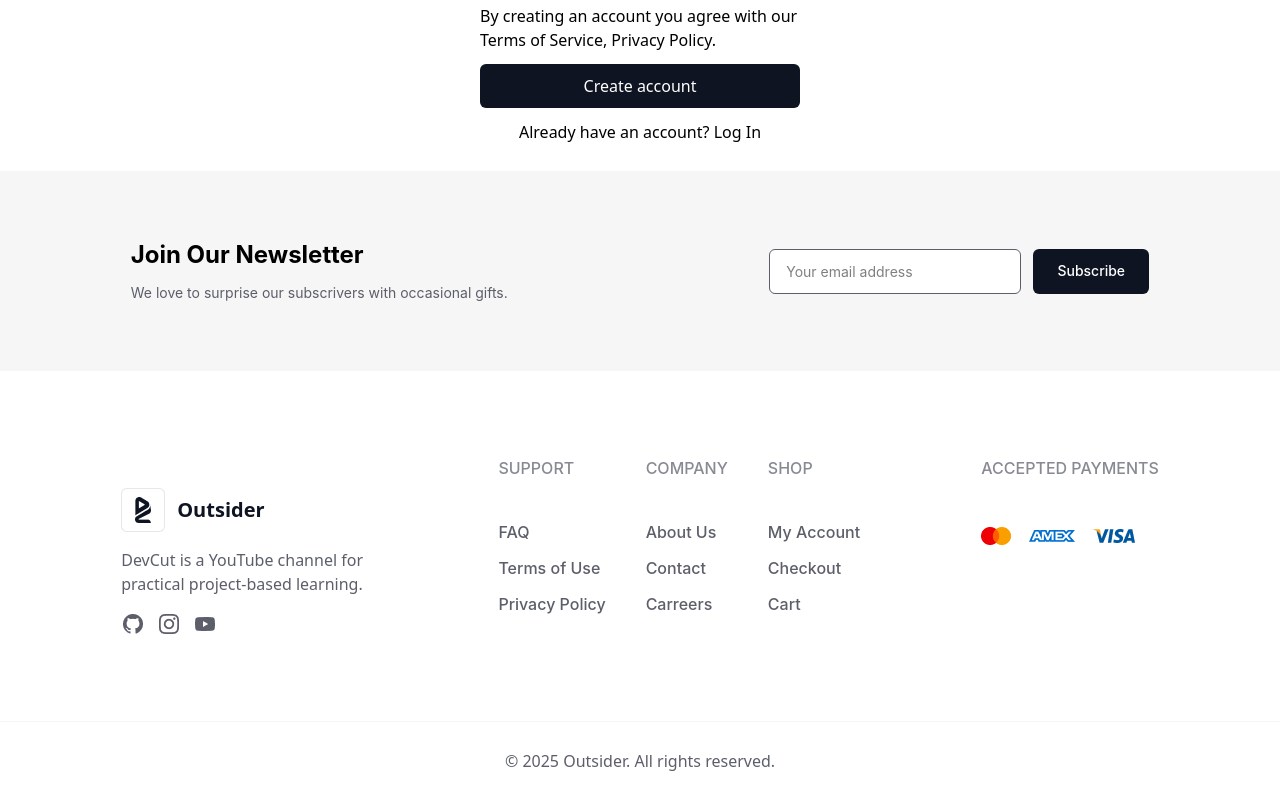
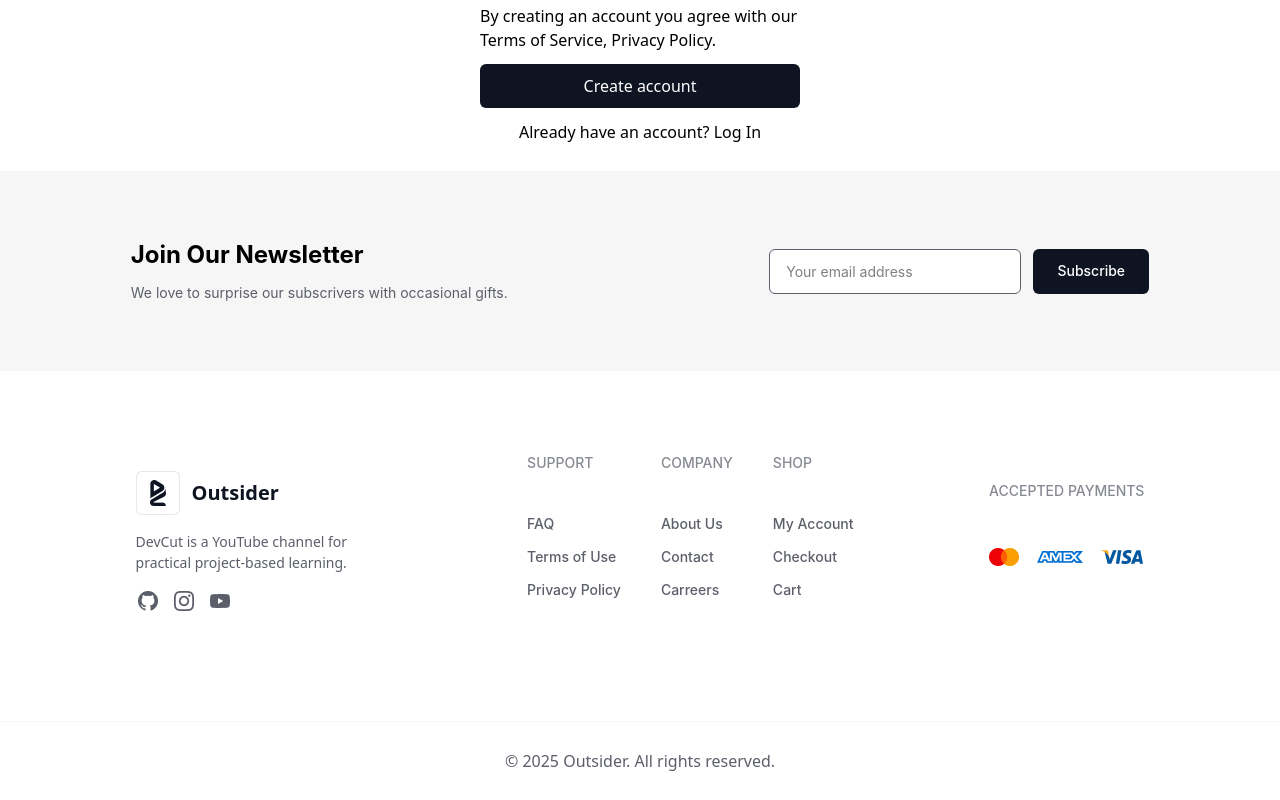
Before and after one commit to gui-fagundes/aws_react_dez24_d03, a React (Vite) app: page /register in a window 1280 px wide. Shown: the part 641-1441 px from the top of the page. Built offline with nearby package versions, Linux system fonts and the light colour scheme; no server answers.

Commit message:
feat: add responsive layout

```diff
--- a/src/Pages/Home.tsx
+++ b/src/Pages/Home.tsx
@@ -4,8 +4,8 @@ import Cards from "../components/Cards";
 const Home = () => {
   return (
     <div className="flex flex-col flex-nowrap gap-3">
-      <div className="flex flex-col md:flex-row justify-around bg-w-100 flex-nowrap mt-32 items-center max-h-110">
-        <div className="flex flex-col justify-center gap-10">
+      <div className="flex flex-col md:flex-row justify-around bg-w-100 flex-nowrap mt-32 py-10 md:py-0 items-center max-h-110">
+        <div className="flex flex-col justify-center gap-10 items-center md:items-start  text-center md:text-start">
           <div>
             <h1 className="font-inter text-[32px] font-semibold text-bl-800">
               Fresh Arrivals Online
@@ -24,7 +24,7 @@ const Home = () => {
             <img src="/src/icons/Arrow Right.png" alt="" />
           </Link>
         </div>
-        <div className="bg-[url-(/src/assets/Hero-elipse.png)] collapse md:visible">
+        <div className="bg-[url-(/src/assets/Hero-elipse.png)] hidden md:flex">
           <div className="h-110 overflow-y-hidden ">
             <img
               src="/src/assets/Hero-Image.png"
@@ -77,9 +77,9 @@ const Home = () => {
         </h1>
         <Cards />
       </div>
-      <div className="flex flex-col md:flex-row justify-around bg-w-100 flex-nowrap mt-32 items-center">
-        <div className="flex flex-col justify-center gap-10">
-          <div>
+      <div className="flex flex-col md:flex-row justify-around bg-w-100 flex-nowrap mt-32 py-10 md:py-0 items-center">
+        <div className="flex flex-col justify-center items-center md:items-start gap-10">
+          <div className=" text-center md:text-start">
             <h1 className="font-inter text-[32px] font-semibold text-bl-800">
               Browse Our Fashion Paradise!
             </h1>
@@ -98,7 +98,7 @@ const Home = () => {
             <img src="/src/icons/Arrow Right.png" alt="" />
           </Link>
         </div>
-        <div className="bg-[url-(/src/assets/Hero-elipse.png)]  invisible md:visible">
+        <div className="bg-[url-(/src/assets/Hero-elipse.png)]  hidden md:flex">
           <img
             src="/src/assets/CategoryImage.png"
             alt=""
--- a/src/components/Footer.tsx
+++ b/src/components/Footer.tsx
@@ -20,7 +20,7 @@ const Footer = () => {
   }
   return (
     <div className="h-[629px] bg-white flex flex-col flex-nowrap justify-between">
-      <div className="bg-[#f6f6f6] h-[200px] flex flex-row justify-around items-center">
+      <div className="bg-[#f6f6f6] h-[200px] flex flex-col md:flex-row justify-around items-center py-5 lg:py-0">
         <div className="flex flex-col flex-nowrap gap-3">
           <h1 className="font-inter font-bold text-2xl tex-bl-900">
             Join Our Newsletter
@@ -36,20 +36,20 @@ const Footer = () => {
             placeholder="Your email address"
             onChange={(e) => setNewsLetterEmail(e.target.value)}
           />
-          <button className="text-w-900 bg-bl-900 font-medium font-inter text-P1 text-center px-4 py-2 rounded-md h-[45px] w-[116px]"
+          <button className="text-w-900 bg-bl-900 font-medium font-inter text-p1 text-center px-4 py-2 rounded-md h-[45px] w-[116px]"
           onClick={(e) => handleNewsLetterSubmit(e)}>
             Subscribe
           </button>
         </div>
       </div>
-      <div className="flex flex-row justify-evenly">
-        <div className="flex flex-col gap-4 pt-8">
+      <div className="flex flex-col lg:flex-row justify-evenly items-center gap-5 lg:gap-0">
+        <div className="flex flex-col gap-4 pt-8 items-center lg:items-start">
           <div className="flex flex-row gap-3 items-center">
             <img src="/src/icons/logo/Logomark.png" alt="" />
             <h1 className="font-extrabold text-xl text-bl-900">Outsider</h1>
           </div>
-          <div className="max-w-64">
-            <h1 className="text-P1 font-normal text-bl-500">
+          <div className="lg:max-w-64">
+            <h1 className="text-p1 font-normal text-bl-500">
               DevCut is a YouTube channel for practical project-based learning.
             </h1>
           </div>
@@ -66,7 +66,7 @@ const Footer = () => {
           </div>
         </div>
         <div className="flex gap-10 font-inter">
-          <div className="flex flex-col gap-10 text-bl-300 text-P1 font-medium">
+          <div className="flex flex-col gap-10 text-bl-300 text-p1 font-medium">
             SUPPORT
             <ul className="flex flex-col gap-3 text-bl-500">
               <li><NavLink to={"/Page404"}>FAQ</NavLink></li>
@@ -74,7 +74,7 @@ const Footer = () => {
               <li><NavLink to={"/Page404"}>Privacy Policy</NavLink></li>
             </ul>
           </div>
-          <div className="flex flex-col gap-10 text-bl-300 text-P1 font-medium">
+          <div className="flex flex-col gap-10 text-bl-300 text-p1 font-medium">
             COMPANY
             <ul className="flex flex-col gap-3 text-bl-500">
               <li><NavLink to={"/About"}>About Us</NavLink></li>
@@ -82,7 +82,7 @@ const Footer = () => {
               <li><NavLink to={"/Page404"}>Carreers</NavLink></li>
             </ul>
           </div>
-          <div className="flex flex-col gap-10 text-bl-300 text-P1 font-medium">
+          <div className="flex flex-col gap-10 text-bl-300 text-p1 font-medium">
             SHOP
             <ul className="flex flex-col gap-3 text-bl-500 ">
               <li>
@@ -93,7 +93,7 @@ const Footer = () => {
             </ul>
           </div>
         </div>
-        <div className="flex flex-col gap-10 text-bl-300 text-P1 font-medium font-inter">
+        <div className="flex flex-col gap-10 text-bl-300 text-p1 font-medium font-inter">
           <div>ACCEPTED PAYMENTS</div>
           <div className="flex flex-row gap-3">
             <img src="/src/icons/Mastercard.png" alt="" />
@@ -102,7 +102,7 @@ const Footer = () => {
           </div>
         </div>
       </div>
-      <div className="text-center place-content-center text-bl-500 border-t-1 border-w-100 h-[79px]">
+      <div className="text-center place-content-center text-bl-500 border-t-1 border-w-100 h-[79px] py-3 lg:py-0 mt-10">
         © 2025 Outsider. All rights reserved.
       </div>
     </div>
--- a/src/components/Header.tsx
+++ b/src/components/Header.tsx
@@ -25,9 +25,9 @@ const Header = () => {
             </div>
           </NavLink>
           <div className="flex flex-row items-center gap-5 font-inter text-bl-500">
-            <NavLink to={"/"}>Home</NavLink>
+            <NavLink to={"/"} className={"hidden md:flex"}>Home</NavLink>
             <NavLink to={"/products"}>Shop</NavLink>
-            <NavLink to={"/about"}>About</NavLink>
+            <NavLink to={"/about"} className={"hidden md:flex"}>About</NavLink>
           </div>
         </div>
 
```
